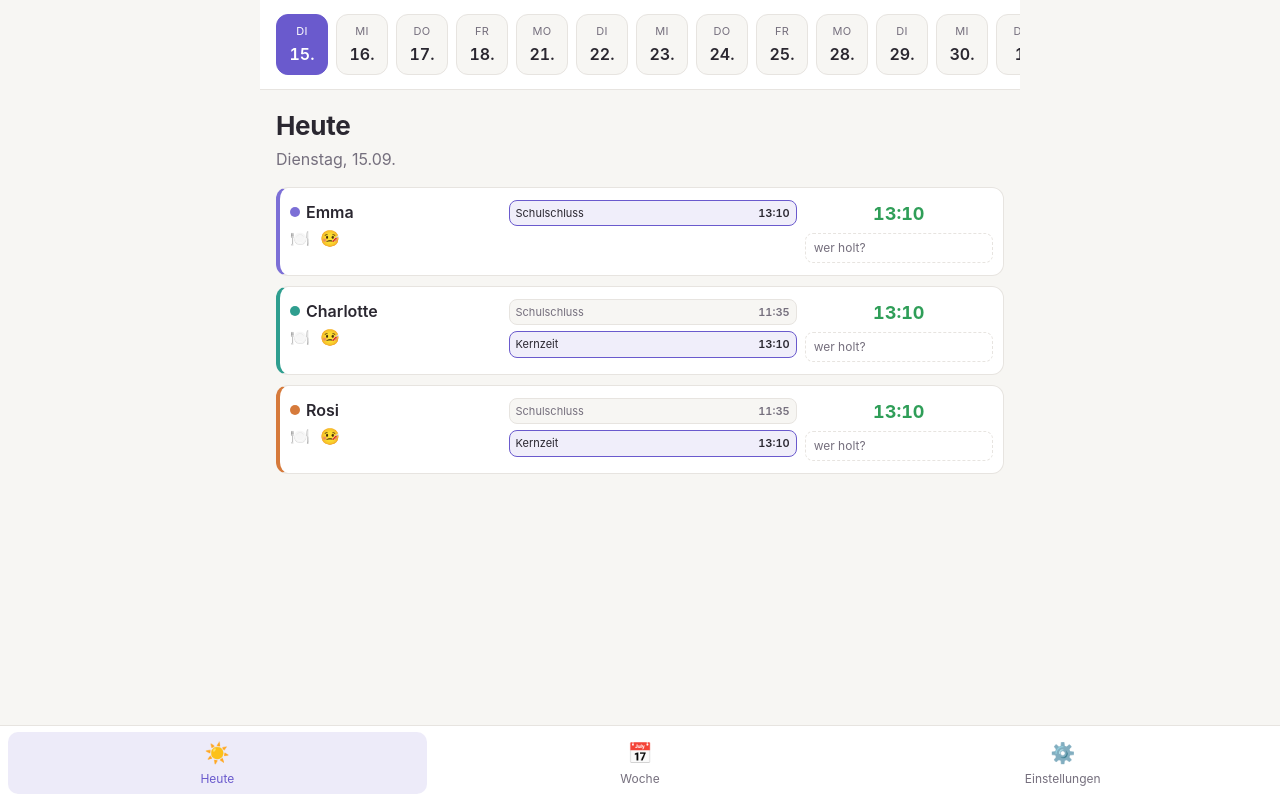
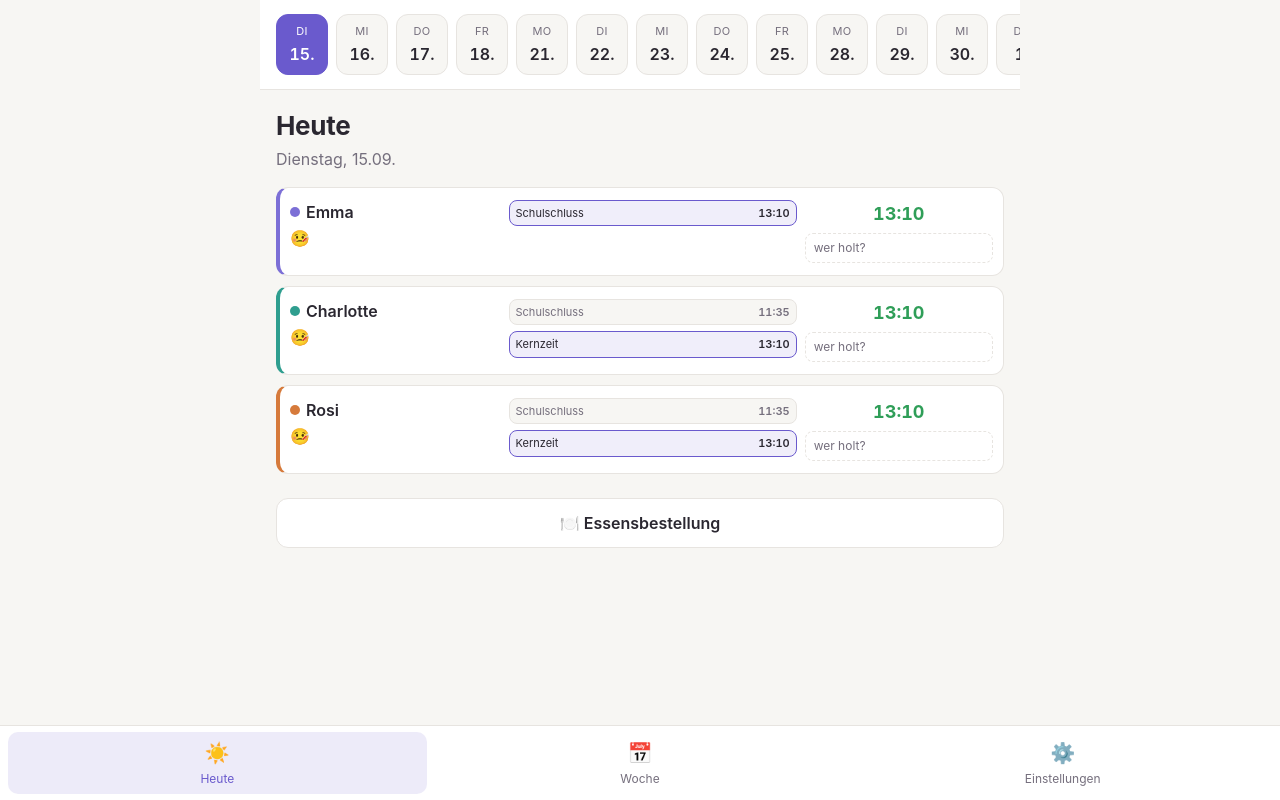
Before and after one commit to Luftloch80/Familien-Planer, a React (Vite) app: page / in a window 1280 px wide. Built offline with nearby package versions, Linux system fonts and the light colour scheme; no server answers; the database is empty.

Commit message:
Move Essensbestellung link back below all kids, keep only 🤒 per kid
Each kid card now only shows the illness/excuse icon (with its PIN).
The shared meal-order link moved back under the three kid cards
instead of being duplicated per kid.

```diff
--- a/src/App.css
+++ b/src/App.css
@@ -318,6 +318,21 @@
   flex-direction: column;
 }
 
+.external-link-btn {
+  display: flex;
+  align-items: center;
+  justify-content: center;
+  gap: 8px;
+  margin-top: 14px;
+  padding: 12px 14px;
+  border: 1px solid var(--border);
+  border-radius: 12px;
+  background: var(--surface);
+  color: var(--text);
+  text-decoration: none;
+  font-weight: 600;
+}
+
 /* Week view */
 .week-grid {
   display: grid;
--- a/src/components/KidDayCard.jsx
+++ b/src/components/KidDayCard.jsx
@@ -1,6 +1,6 @@
 import { toISODate } from '../lib/dates.js'
 import { resolvePickup } from '../lib/pickup.js'
-import { EXCUSE_URL, FOOD_ORDER_URL } from '../data/kids.js'
+import { EXCUSE_URL } from '../data/kids.js'
 
 function nextPerson(current, people) {
   if (!current) return people[0] ?? null
@@ -44,15 +44,6 @@ export default function KidDayCard({ kid, date, data, store, sameTime = null })
             <span className="kid-name">{kid.name}</span>
           </div>
           <div className="kid-icons-row">
-            <a
-              className="icon-btn"
-              href={FOOD_ORDER_URL}
-              target="_blank"
-              rel="noopener noreferrer"
-              title="Essen bestellen"
-            >
-              🍽️
-            </a>
             <a
               className="icon-btn"
               href={EXCUSE_URL}
--- a/src/components/TodayView.jsx
+++ b/src/components/TodayView.jsx
@@ -3,6 +3,7 @@ import { KIDS } from '../data/kids.js'
 import { weekdayName, addDays, formatShort, isSameDate } from '../lib/dates.js'
 import { isSchoolDay, holidayLabel } from '../lib/holidays.js'
 import { pickupTimeMatches, resolvePickup } from '../lib/pickup.js'
+import { FOOD_ORDER_URL } from '../data/kids.js'
 import KidDayCard from './KidDayCard.jsx'
 import DayScroller from './DayScroller.jsx'
 
@@ -68,6 +69,15 @@ export default function TodayView({ data, store }) {
         ) : (
           <p className="hint">{holiday ? `${holiday} – keine Schule.` : 'An diesem Tag ist keine Schule.'}</p>
         )}
+
+        <a
+          className="external-link-btn"
+          href={FOOD_ORDER_URL}
+          target="_blank"
+          rel="noopener noreferrer"
+        >
+          🍽️ Essensbestellung
+        </a>
       </div>
     </div>
   )
```
